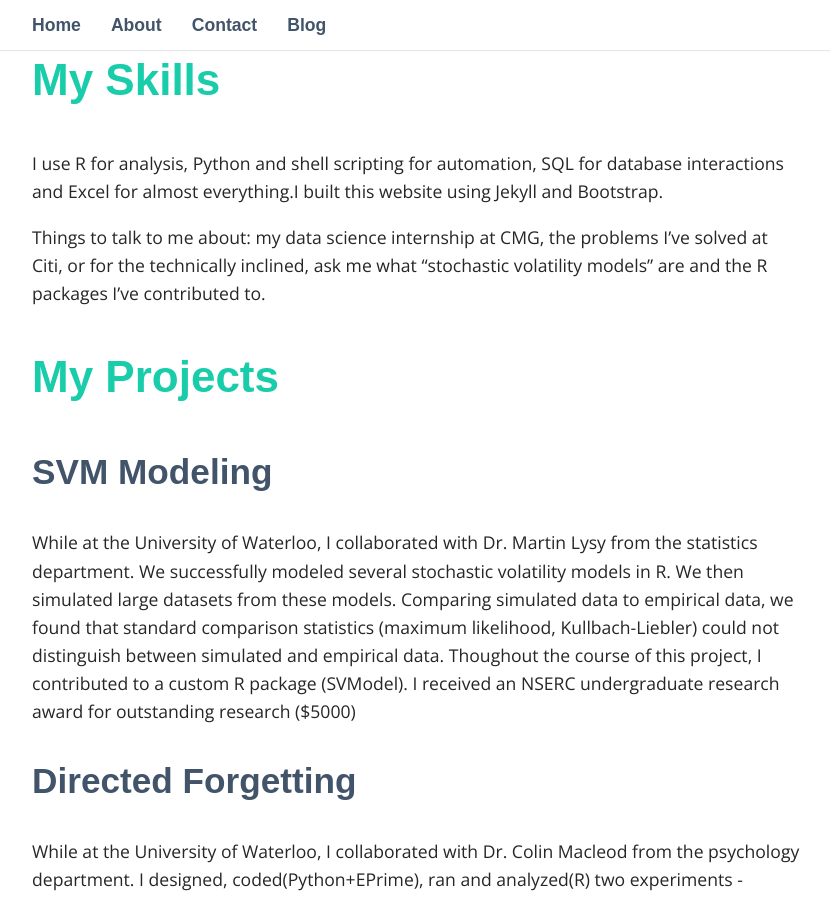
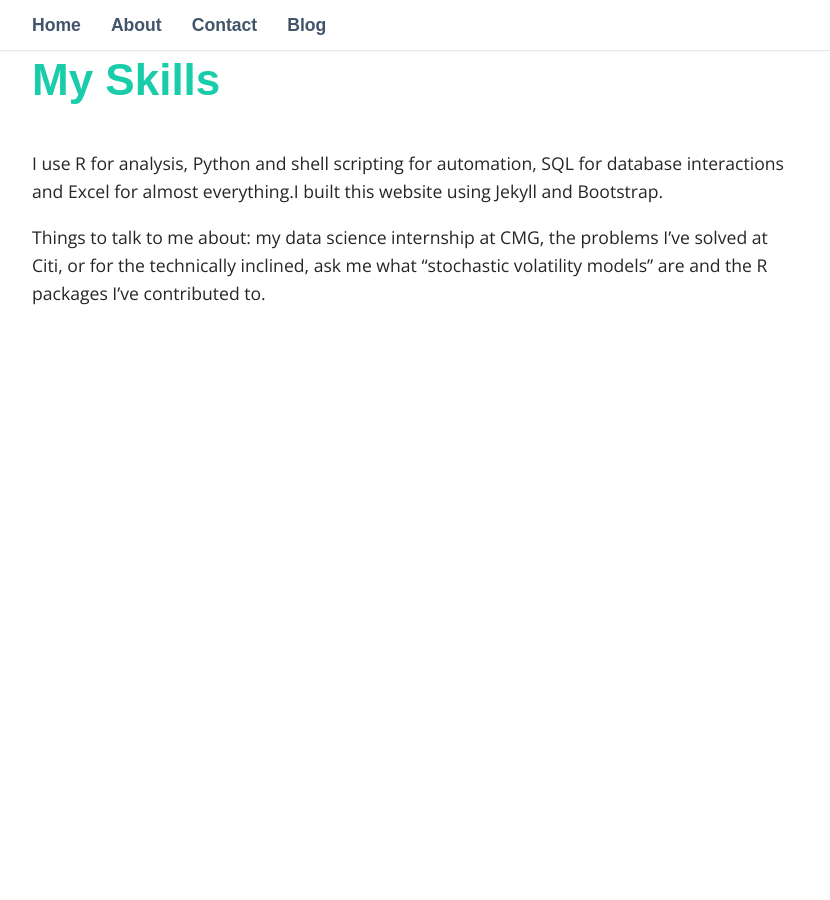
Before and after one commit to arnehuang/arnehuang.github-io, a Jekyll site: the page built from _pages/02_about.md, in a window 1280 px wide and 900 px high, scrolled down 572 px. Shown: the whole window, without its empty margins (223-1053 px from the left). Built offline with Jekyll 4.4.1, drawn with Linux system fonts in a browser that asks for light colours; some web fonts are replaced; after the commit the page ends 977 px from its top, so only the background shows below that; some of the changed text lies outside the part shown.

Commit message:
Update 02_about.md

```diff
--- a/_pages/02_about.md
+++ b/_pages/02_about.md
@@ -8,15 +8,3 @@ permalink: /about/
   I use R for analysis, Python and shell scripting for automation, SQL for database interactions and Excel for almost everything.I built this website using Jekyll and Bootstrap.
 
   Things to talk to me about: my data science internship at CMG, the problems I've solved at Citi, or for the technically inclined, ask me what "stochastic volatility models" are and the R packages I've contributed to.
-
-  <h1> My Projects</h1>
-  <h2>SVM Modeling</h2>
-  While at the University of Waterloo, I collaborated with Dr. Martin Lysy from the statistics department. We successfully modeled several stochastic volatility models in R. We then simulated large datasets from these models. Comparing simulated data to empirical data, we found that standard comparison statistics (maximum likelihood, Kullbach-Liebler) could not distinguish between simulated and empirical data. Thoughout the course of this project, I contributed to a custom R package (SVModel). I received an NSERC undergraduate research award for outstanding research ($5000)
-
-  <h2>Directed Forgetting</h2>
-  While at the University of Waterloo, I collaborated with Dr. Colin Macleod from the psychology department.
-  I designed, coded(Python+EPrime), ran and analyzed(R) two experiments - successfully reproducing the directed forgetting effect. The directed forgetting effect suggests that people have the ability to voluntarily forget learned knowledge upon instruction. I received an NSERC undergraduate research award for outstanding research ($5000).
-
-  <h2>Flow in Mind Wandering</h2>
-  For my honours thesis, I investigated the phenomenon of "Flow". Flow is the state of optimal engagement - a sensation that you have mastery over your tasks, the "alpha" state some call it.
-  I explored whether people experienced flow in a special situation - when they are mind wandering. Using self-report scales I found that indeed, people reported to experience flow-like characteristics during mind wandering. I then further investigated and found that those who more frequently experience flow while mind wandering also seek to deliberately mind wander more often.
```
